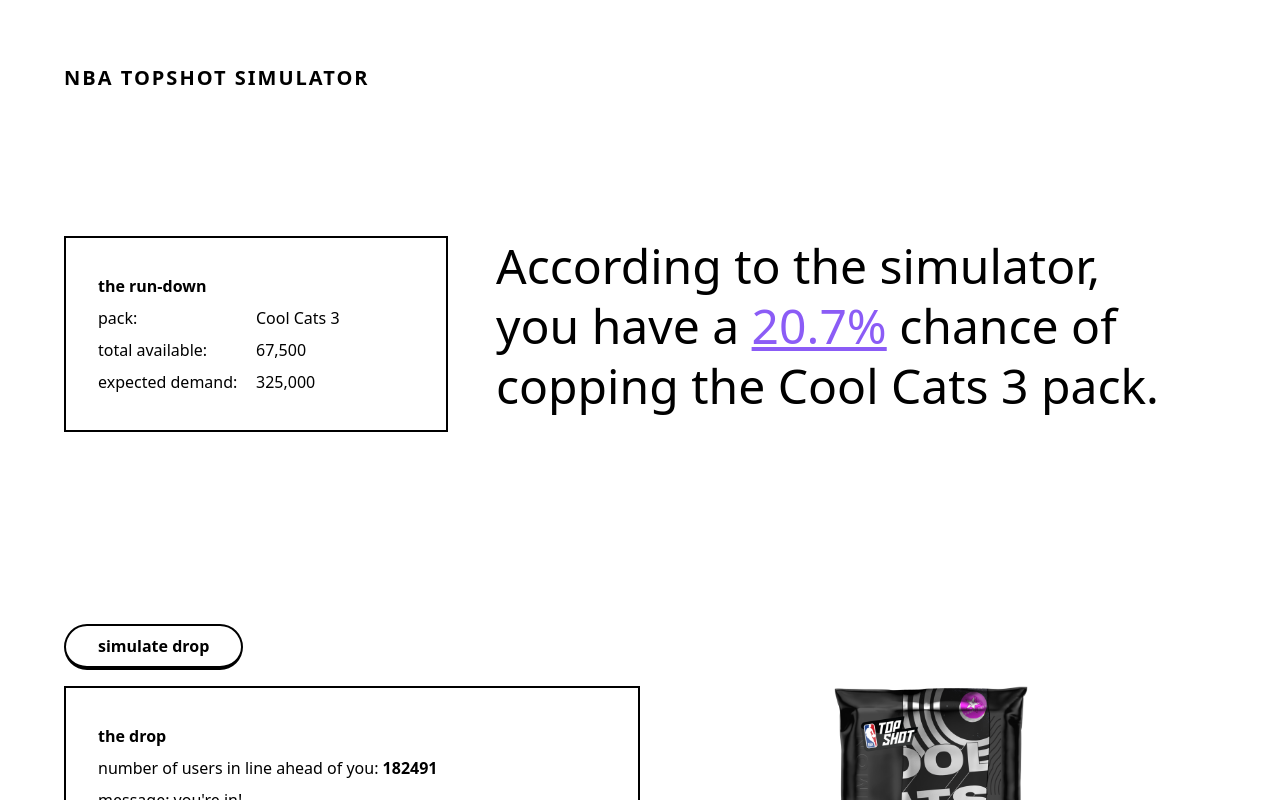
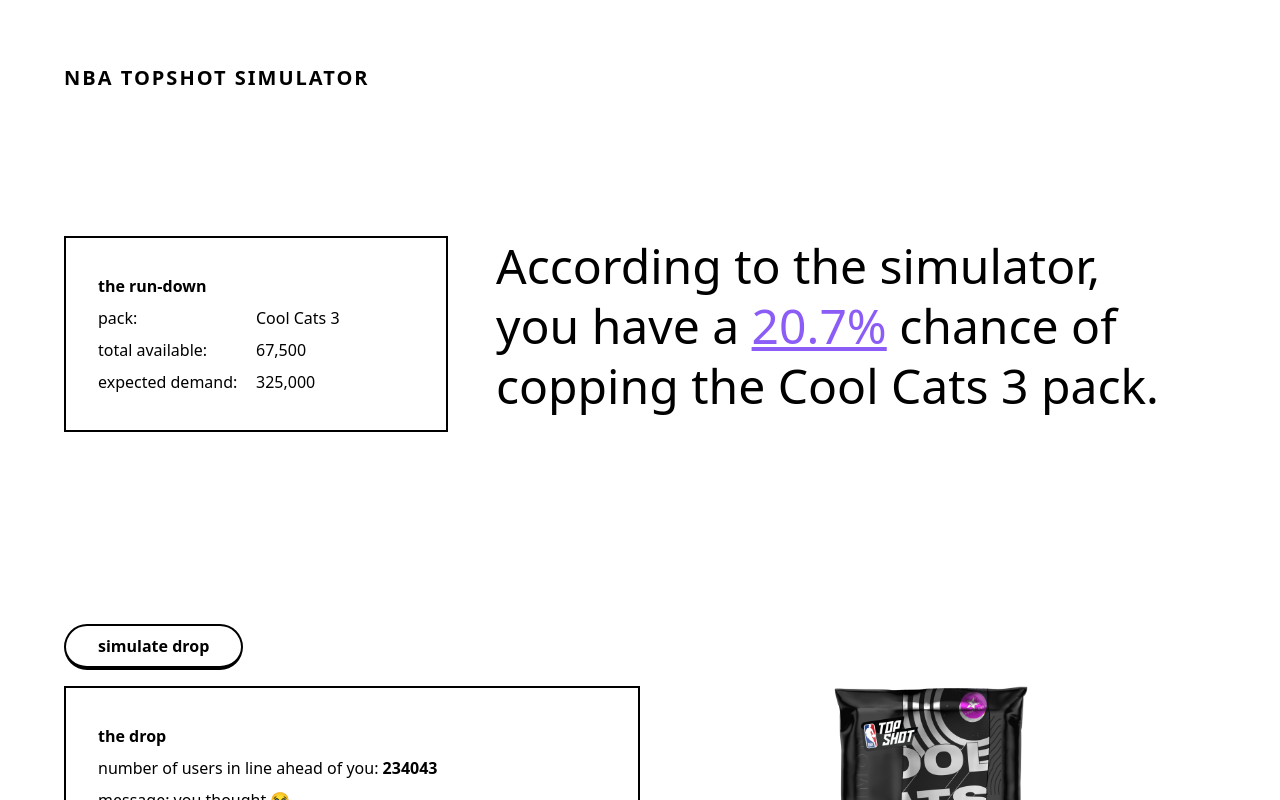
Before and after one commit to Lam-Pham/topshot-simulator, a Next.js app: page / in a window 1280 px wide. Both pictures are taken after a click on the button "simulate drop". Shown: the top 800 px of the page. Built offline with nearby package versions, Linux system fonts and the light colour scheme; what tailwindcss-animatecss would draw is missing.

Commit message:
added message state on drop section; some troll messages haha

```diff
--- a/components/drop.js
+++ b/components/drop.js
@@ -4,24 +4,50 @@
 export default function Drop() {
 
     const [place, setPlace] = useState('?????');
+    const [message, setMessage] = useState('good luck!')
+
+    let goodMessages = [
+      "you did it! 🔥",
+      "sHEESH 😜",
+      "let's goooo 🚀",
+      "dreams do come true ✨",
+      "woot woot 🥳"
+    ]
+
+    let badMessages = [
+      "big L 🥺",
+      "you thought 😭",
+      "get out the line scrub 🤬",
+      "can't even get a fake pack drop 🥴",
+      "go read a book 😓"
+    ]
 
     function getRandomArbitrary(min, max) {
-      let number = Math.round(Math.random() * (max - min) + min);
-      let message = ""
+      return Math.round(Math.random() * (max - min) + min);
+    }
+
+    function getPlace() {
+      let number = getRandomArbitrary(1,325000)
+      getMessage(number)
+      return <span key={Math.random()} class="animate__animated animate__fadeIn animate__slow font-bold">{number}</span>
+    }
+
+    function getMessage(number) {
+      let note = ""
       if(number > 67500){
-        message = "😭"
+        note = badMessages[getRandomArbitrary(0,4)]
       }
       else{
-        message = "🎉"
+        note = goodMessages[getRandomArbitrary(0,4)]
       }
-      return <span key={Math.random()} class="animate__animated animate__fadeIn animate__slow font-bold">{number}</span>
+      setMessage(<span key={Math.random()} class="animate__animated animate__fadeIn animate__slow">{note}</span>)
     }
 
     return (
       <div class="grid grid-cols-2 mt-12">
 
         <div class="col-start-1 col-span-1 mb-4">
-          <button onClick={() => {setPlace(getRandomArbitrary(1,325000))}}
+          <button onClick={() => {setPlace(getPlace())}}
           class="border-2 border-b-4 border-black focus:outline-none bg-white rounded-full py-2 px-8 font-bold hover:bg-purple-300">
             simulate drop
           </button>
@@ -31,7 +57,7 @@
           <p class="font-bold">the drop</p>
           <div class="grid grid-cols-4">
             <p class="col-span-3">number of users in line ahead of you: {place}</p>
-            <p class="col-span-3 col-start-1">message: you're in!</p>
+            <p class="col-span-3 col-start-1">message: {message}</p>
 
           </div>
         </div>
--- a/components/pack.js
+++ b/components/pack.js
@@ -81,7 +81,7 @@
     }
 
     return (
-      <div class="mt-96">
+      <div class="mt-48">
 
             <div class="mb-8">
                 <button onClick={() => resetPack()}
```
